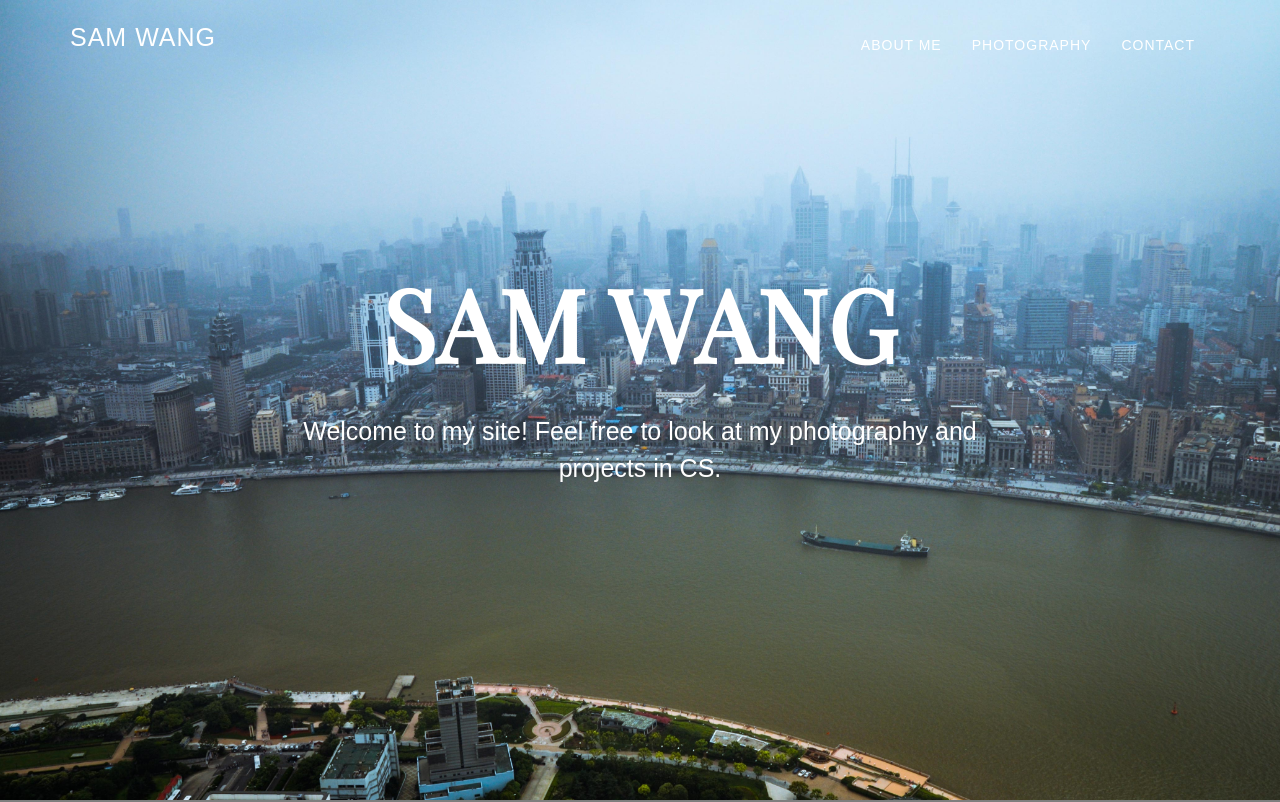
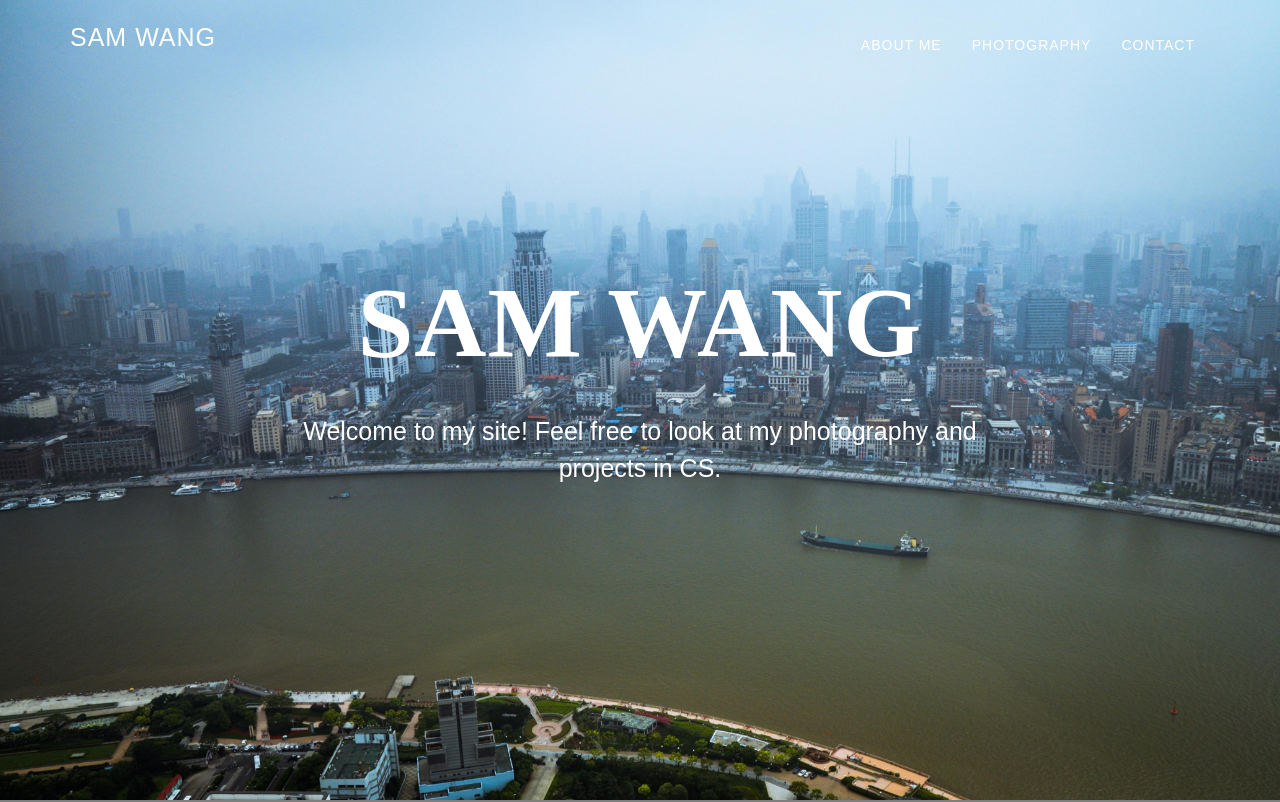
Before and after one commit to samguwang/samguwang.github.io, a plain HTML site: page index.html in a window 1280 px wide. Shown: the top 802 px of the page. Drawn offline with nearby package versions, Linux system fonts and the light colour scheme; a web font is replaced by a local one.

Commit message:
Update custom.css

```diff
--- a/css/custom.css
+++ b/css/custom.css
@@ -14,7 +14,7 @@ html {
 h1,h2,h3,h4,h5,h6 {
     margin: 0 0 35px;
     text-transform: uppercase;
-    font-family: 'playfair display', serif;
+    font-family: 'Helvetica-thin', serif;
     font-weight: 700;
     letter-spacing: 1px;
 }
```
